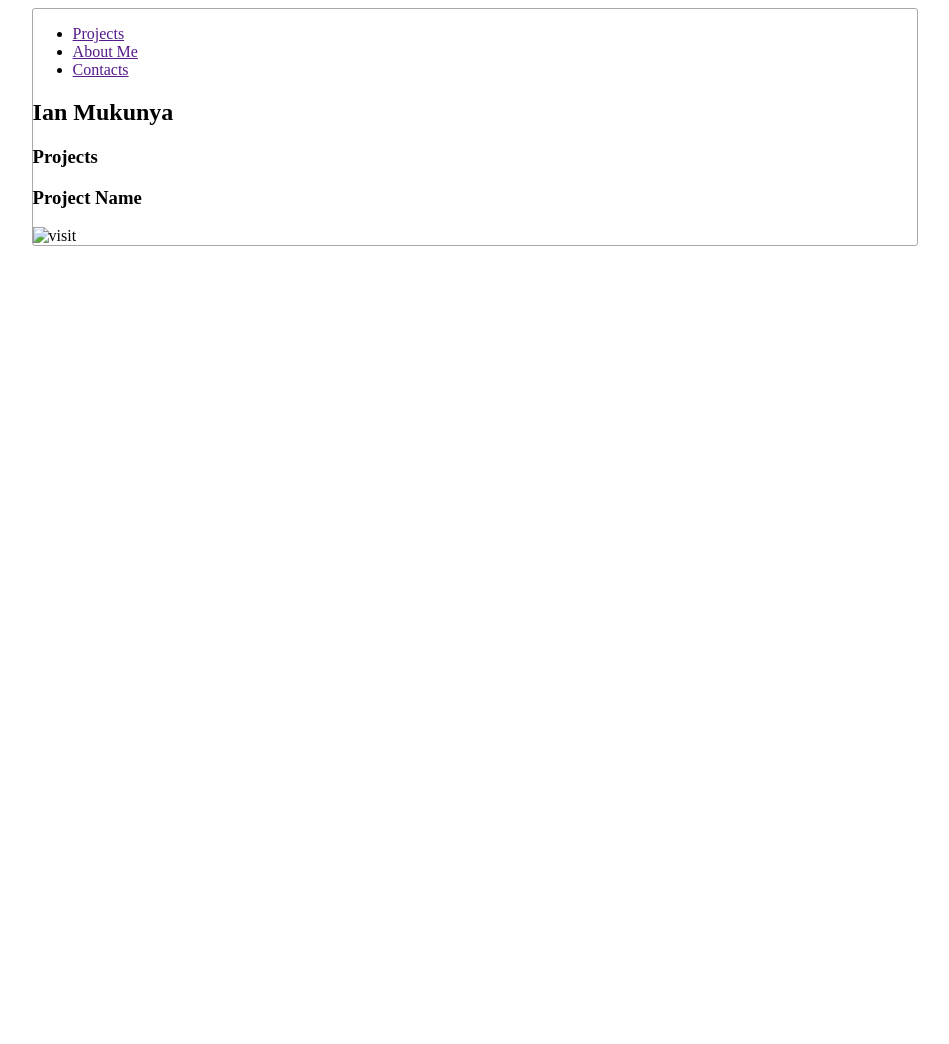
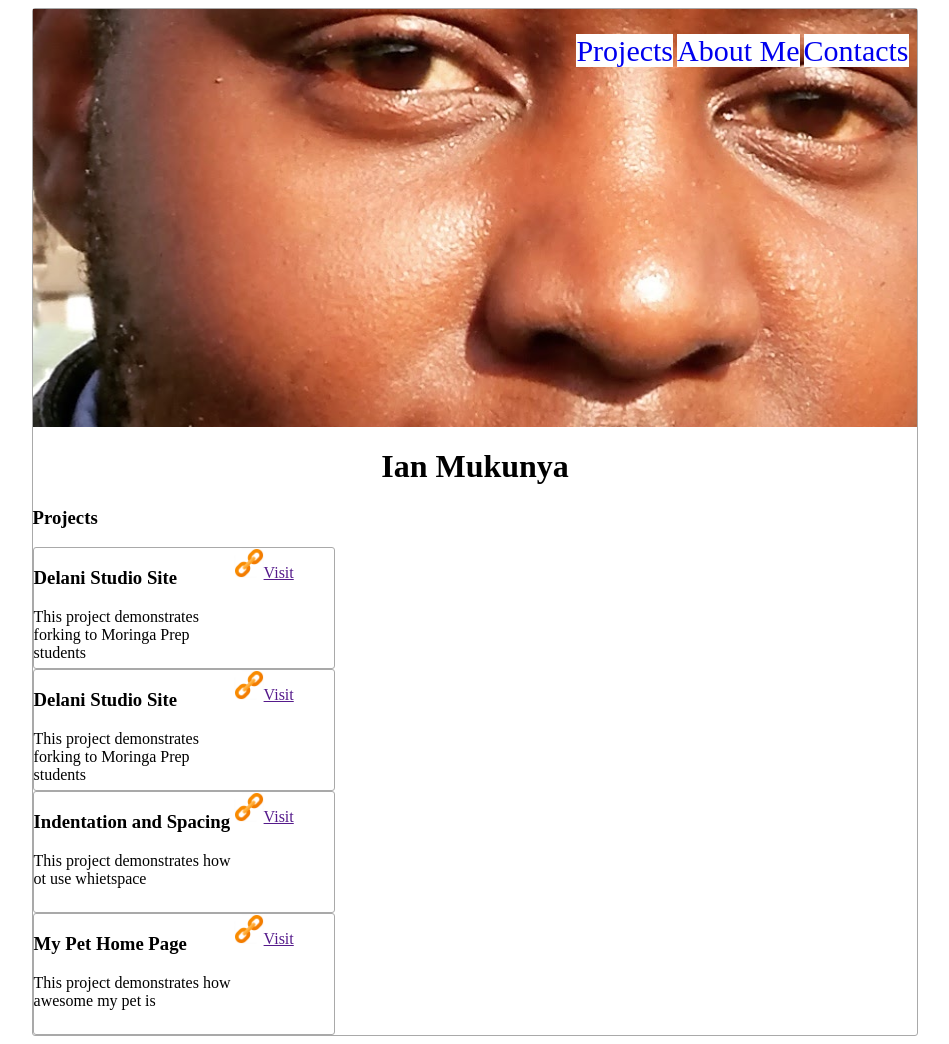
Before and after one commit to imukunya/portfolio-page, a plain HTML site: page index.html in a window 1280 px wide. Shown: the whole page, without its empty margins (165-1114 px from the left). Before the commit the page ends 800 px from the top, so only its background shows below. Drawn offline with Linux system fonts and the light colour scheme.

Commit message:
projects ection

```diff
--- a/css/styles.css
+++ b/css/styles.css
@@ -8,4 +8,61 @@
 .bordered{
 	border:solid thin #A9A9A9;
 	border-radius:3px;
+
 }
+.clear:after {
+    clear: both;
+    display: table;
+    content: "";
+}
+.navigation{
+	padding:1%;
+	background-image: url('../images/me.jpg');
+	background-repeat: no-repeat;
+	background-attachment: fixed;
+ 	background-position: center;
+	height:400px;
+}
+ul{
+	list-style: none;
+	float: right;
+	width: auto;
+
+}
+ul > li{
+	list-style: none;
+	display: inline;
+	border-radius:.5%
+	padding:1%;
+	overflow:auto;
+}
+ul > li > a{
+	text-decoration: none;
+	font-size: 30px;
+	background-color:#fff;
+
+}
+ul > li > a:hover{
+	text-decoration: underline;
+}
+.about-me{
+	text-align:center;
+}
+.projects{
+	text-align: left;
+}
+.project{
+
+	width:300px;
+}
+.left{
+	width:200px;
+	height:120px;
+	float:left;
+
+}
+.right{
+	width:90px;
+	height:120px;
+	float:left;
+}
--- a/index.html
+++ b/index.html
@@ -8,27 +8,61 @@
 	<div class="contain bordered">
 		<div class="row navigation">
 			<ul>
-				<li><a href="">Projects</a></li>
-				<li> <a href="">About Me</a> </li>
-				<li> <a href="">Contacts</a> </li>
+				<li><a href="#">Projects</a></li>
+				<li> <a href="#">About Me</a> </li>
+				<li> <a href="#">Contacts</a> </li>
 			</ul>
-		</div>
-		<div class="row">
-			<div class="banner profile-background">
-
-			</div>
+			<div class="frame"></div>
 		</div>
 		<div class="row about-me">
-			<h2>Ian Mukunya</h2>
+			<h1 class="name">Ian Mukunya</h1>
 		</div>
-		<div class="row">
+		<div class="row projects">
 			<h3>Projects</h3>
-			<div class="project">
+			<div class="project bordered clear">
 				<div class="left description">
-					<h3>Project Name</h3>
+					<h3>Delani Studio Site</h3>
+					<p>This project demonstrates forking to Moringa Prep students</p>
 				</div>
 				<div class="right visit-link">
-					<img src="" alt="visit">
+					<a href=""><img src="images/icons/link.png" alt="visit" width="30" height="30">Visit</a>
+
+				</div>
+			</div>
+
+
+			<div class="project bordered clear">
+				<div class="left description">
+					<h3>Delani Studio Site</h3>
+					<p>This project demonstrates forking to Moringa Prep students</p>
+				</div>
+				<div class="right visit-link">
+					<a href=""><img src="images/icons/link.png" alt="visit" width="30" height="30">Visit</a>
+
+				</div>
+			</div>
+
+
+
+			<div class="project bordered clear">
+				<div class="left description">
+					<h3>Indentation and Spacing</h3>
+					<p>This project demonstrates how ot use whietspace</p>
+				</div>
+				<div class="right visit-link">
+					<a href=""><img src="images/icons/link.png" alt="visit" width="30" height="30">Visit</a>
+
+				</div>
+			</div>
+
+			<div class="project bordered clear">
+				<div class="left description">
+					<h3>My Pet Home Page</h3>
+					<p>This project demonstrates how awesome my pet is</p>
+				</div>
+				<div class="right visit-link">
+					<a href=""><img src="images/icons/link.png" alt="visit" width="30" height="30">Visit</a>
+
 				</div>
 			</div>
 
```
Also changed, not shown: images/icons/link.png (added).
